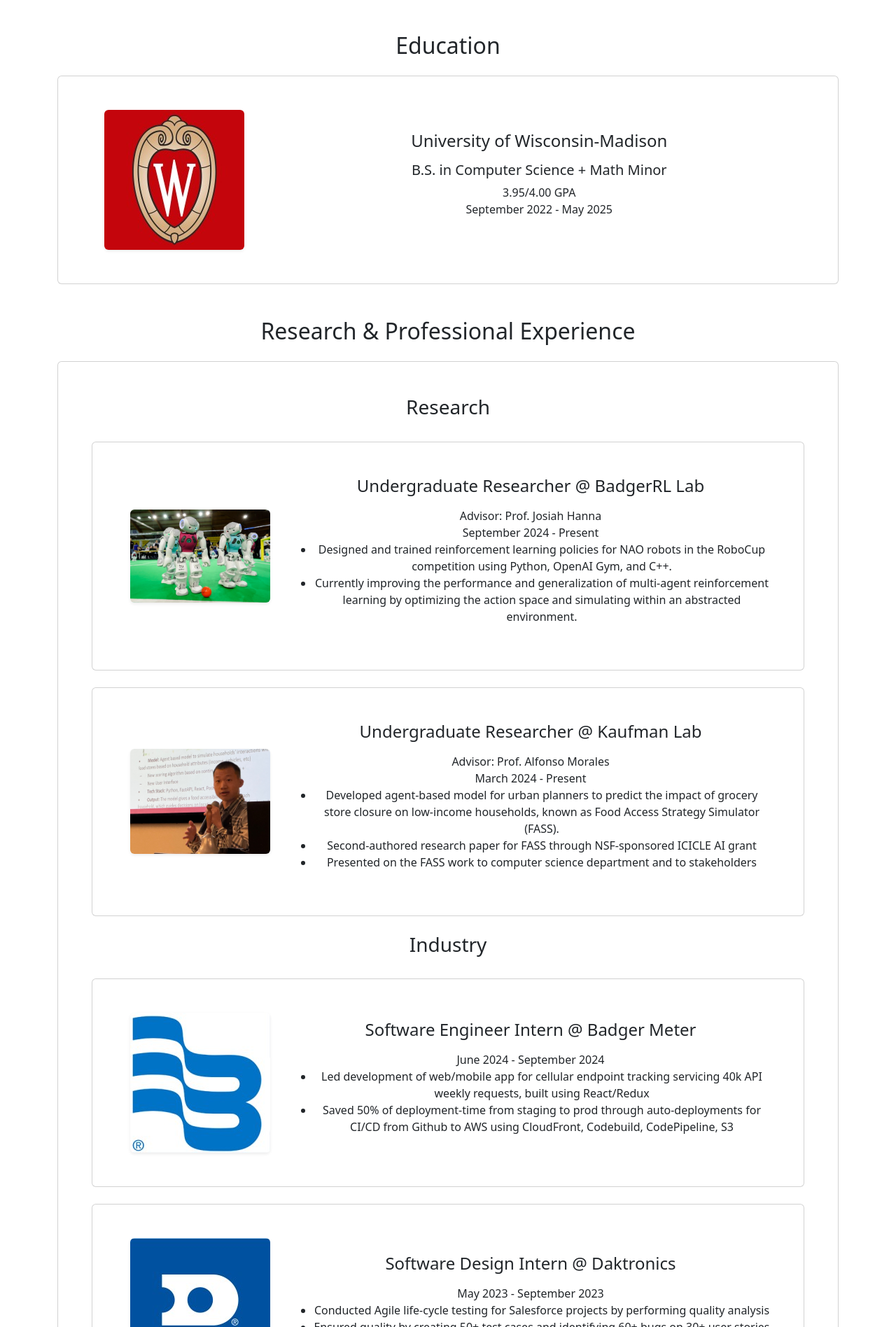
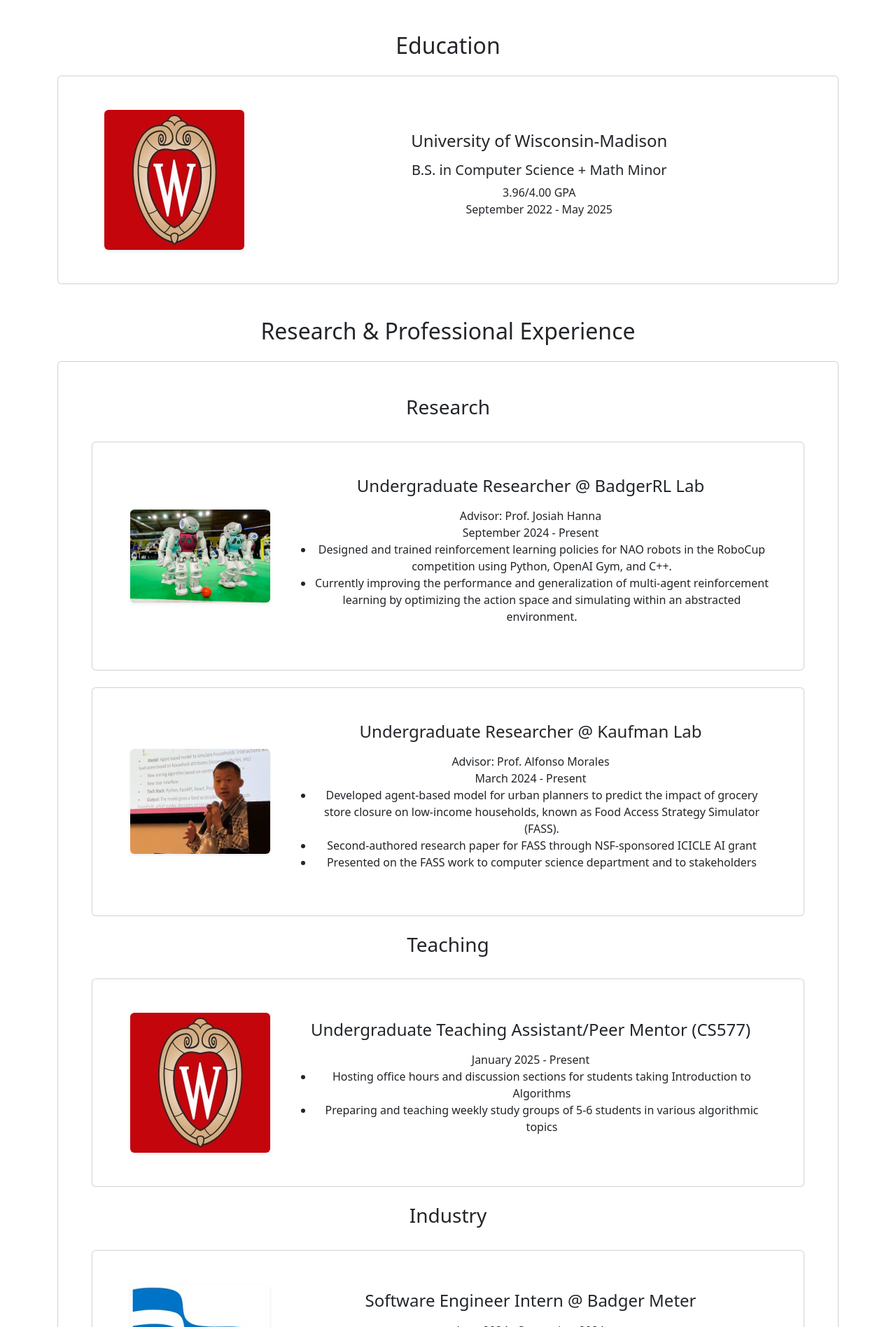
Before and after one commit to AlanZhong35/alanzhong35.github.io, a React (Vite) app: page / in a window 1280 px wide. Shown: the part 822-2718 px from the top of the page at 70% size. Built offline with nearby package versions, Linux system fonts and the light colour scheme.

Commit message:
gpa update and added teaching section

```diff
--- a/src/App.jsx
+++ b/src/App.jsx
@@ -117,7 +117,7 @@
 
               <h5 className="mt-3">B.S. in Computer Science + Math Minor</h5>
               <p>
-                3.95/4.00 GPA
+                3.96/4.00 GPA
                 <br />
                 September 2022 - May 2025
               </p>
@@ -167,6 +167,23 @@
                 ICICLE AI grant</li>
                 <li>Presented on the FASS work to computer science department and to stakeholders</li>
                 </ul>
+              </p>
+          </ImageTextCard>
+          <h3>Teaching</h3>
+          <br/>
+          <ImageTextCard imageSrc={Madisonimg}
+          title="Undergraduate Teaching Assistant/Peer Mentor (CS577)">
+            <p>
+                January 2025 - Present
+                <br />
+                <ul>
+                <li> Hosting office hours and discussion sections for students
+                   taking Introduction to Algorithms
+                </li>
+                <li>
+                  Preparing and teaching weekly study groups of 5-6 students in various algorithmic topics
+                </li>
+              </ul>
               </p>
           </ImageTextCard>
           <h3>Industry</h3>
```
